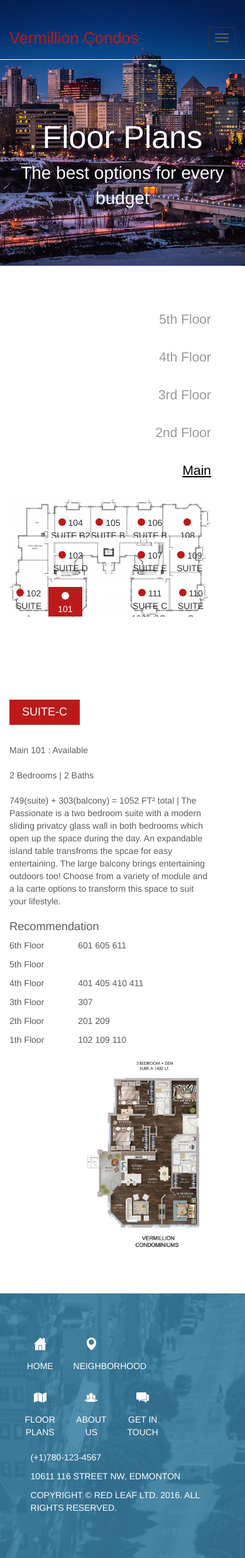
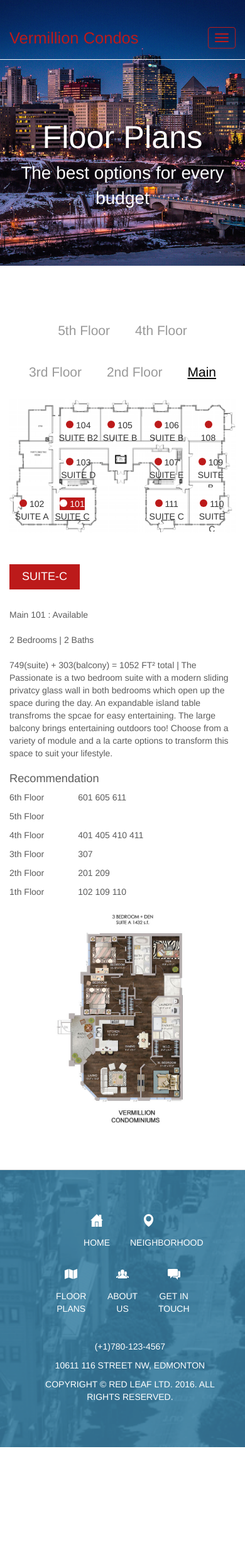
Before and after one commit to leyuan/Vermillion, a PHP site: page /floor-plan.php in a window 390 px wide. Shown: the whole page at 63% size. After the commit the page ends 2298 px from the top, so only its background shows below. Run offline with PHP 8.4, Linux system fonts and the light colour scheme; some libraries are stand-ins or nearby versions.

Commit message:
mobile stylings

```diff
--- a/assets/css/vermillion.css
+++ b/assets/css/vermillion.css
@@ -128,7 +128,11 @@ p {
 }
 
 .navbar-inverse .navbar-toggle .icon-bar {
-  background-color: #5C5C5C;
+  background-color: #BC1A1A !important;
+}
+
+.navbar-inverse .navbar-toggle {
+	border-color: #BC1A1A !important;
 }
 
 .navbar-inverse .navbar-nav>.active>a, .navbar-inverse .navbar-nav>.active>a:hover, .navbar-inverse .navbar-nav>.active>a:focus {
@@ -141,10 +145,10 @@ p {
   background-color: transparent;
 }
 
-.navbar-inverse .navbar-toggle:hover, .navbar-inverse .navbar-toggle:focus {
+/*.navbar-inverse .navbar-toggle:hover, .navbar-inverse .navbar-toggle:focus {
   background-color: #BC1A1A;
   border-color: transparent;
-}
+}*/
 
 .btn-trans {
 	background-color: transparent;
@@ -208,9 +212,8 @@ p {
 }
 
 #footer .info	{
-	margin-top: 0 auto;
+	margin-top: 20px;
 	padding-left: 7%;
-	text-align: left;
 	color: white;
 }
 
@@ -285,7 +288,7 @@ p {
 	display: inline-block;
 	padding: 10px;
 	width: 60%;
-	height: 170px;
+	/*height: 170px;*/
 	border: 8px solid;
 	background-color: rgba(35, 35, 37, 0.6);
 
@@ -673,7 +676,7 @@ p {
 }
 
 .suite-text-container {
-	padding-top: 80px;
+	padding-top: 50px;
 	float: right;
 }
 
@@ -1005,7 +1008,6 @@ input:checked + label {
   margin: 0 10px;
 }
 
-
 #map-area {
     position: relative;
 }
@@ -1020,20 +1022,70 @@ input:checked + label {
     width: 100%;
 }
 
-@media screen and (max-width: 650px) {
+sqt {
+	display: block;
+}
+
+@media screen and (max-width: 768px) {
   label {
-    font-size: 0;
+    font-size: 1em;
   }
-  label:before {
-    margin: 0;
-    font-size: 18px;
-  }
+
   .small-show {
   	display: block;
   }
+
   #footer .container {
   	width: 95%;
+  	text-align: center !important;
   }
+
+  .home-jumbotron > div > .head {
+  	width: 90%;
+	}
+
+	.navbar-nav > li {
+		border: 1px solid;
+		background: grey
+	}
+
+	.tab-content {
+		padding-left: 0;
+	}
+
+	.home-jumbotron > div > .head > h2 {
+		font-size: 2em;
+	}
+
+	.suite-intro-container, .fp-fp-container  {
+		padding-right: 0;
+	}
+
+	.suite-image {
+		float: none;
+	}
+
+	.floor-selector-container > ul {
+		text-align: center;
+	}
+
+	.floor-selector-container > ul > li {
+    margin-bottom: 30px;
+    display: inline-block;
+    margin: 18px;
+  }
+
+  sqt {
+  	display: none;
+  }
+
+  .suite-clickable.active > span {
+  	padding: 0;
+	}
+
+	.suite-text-container {
+		padding-top: 0;
+	}
 }
 
 @media screen and (max-width: 400px) {
--- a/floor-plan.php
+++ b/floor-plan.php
@@ -72,8 +72,8 @@
 									<span class="status-available"></span>
 									<span class="suite-number">104</span>
 								</span><br />
-								SUITE B2 <br />
-								970 SQ. FT.
+								SUITE B2
+								<sqt>970 SQ. FT.</sqt>
 							</p>
 						</span>
 						<span class="col-three">
@@ -82,8 +82,8 @@
 									<span class="status-available"></span>
 									<span class="suite-number">105</span>
 								</span><br />
-								SUITE B <br />
-								970 SQ. FT.
+								SUITE B
+								<sqt>970 SQ. FT.</sqt>
 							</p>
 						</span>
 						<span class="col-four">
@@ -92,8 +92,8 @@
 									<span class="status-available"></span>
 									<span class="suite-number">106</span>
 								</span><br />
-								SUITE B <br />
-								970 SQ. FT.
+								SUITE B
+								<sqt>970 SQ. FT.</sqt>
 							</p>
 						</span>
 						<span class="col-five">
@@ -102,8 +102,8 @@
 									<span class="status-available"></span>
 									<span class="suite-number">108</span>
 								</span><br />
-								SUITE C4 <br />
-								1085 SQ. FT.
+								SUITE C4
+								<sqt>1085 SQ. FT.</sqt>
 							</p>
 						</span>
 					</div>
@@ -116,8 +116,8 @@
 									<span class="status-available"></span>
 									<span class="suite-number">103</span>
 								</span><br />
-								SUITE D <br />
-								841 SQ. FT.
+								SUITE D
+								<sqt>841 SQ. FT.</sqt>
 							</p>
 						</span>
 						<span class="col-four">
@@ -126,8 +126,8 @@
 									<span class="status-available"></span>
 									<span class="suite-number">107</span>
 								</span><br />
-								SUITE E <br />
-								686 SQ. FT.
+								SUITE E
+								<sqt>686 SQ. FT.</sqt>
 							</p>
 						</span>
 						<span class="col-five"><p class="suite-clickable">
@@ -136,8 +136,8 @@
 									<span class="status-available"></span>
 									<span class="suite-number">109</span>
 								</span><br />
-								SUITE B <br />
-								970 SQ. FT.
+								SUITE B
+								<sqt>970 SQ. FT.</sqt>
 							</p>
 						</span>
 					</div>
@@ -148,8 +148,8 @@
 									<span class="status-available"></span>
 									<span class="suite-number">102</span>
 								</span><br />
-								SUITE A <br />
-								1420 SQ. FT.
+								SUITE A
+								<sqt>1420 SQ. FT.</sqt>
 							</p>
 						</span>
 						<span class="col-two">
@@ -158,8 +158,8 @@
 									<span class="status-available"></span>
 									<span class="suite-number">101</span>
 								</span><br/>
-								SUITE C <br />
-								1085 SQ. FT.
+								SUITE C
+								<sqt>1085 SQ. FT.</sqt>
 							</p>
 						</span>
 						<span class="col-three">
@@ -171,8 +171,8 @@
 									<span class="status-available"></span>
 									<span class="suite-number">111</span>
 								</span><br />
-								SUITE C <br />
-								1085 SQ. FT.
+								SUITE C
+								<sqt>1085 SQ. FT.</sqt>
 							</p>
 						</span>
 						<span class="col-five">
@@ -181,8 +181,8 @@
 									<span class="status-available"></span>
 									<span class="suite-number">110</span>
 								</span><br />
-								SUITE C <br />
-								1085 SQ. FT.
+								SUITE C
+								<sqt>1085 SQ. FT.</sqt>
 							</p>
 						</span>
 					</div>
@@ -210,8 +210,8 @@
 									<span class="status-available"></span>
 									<span class="suite-number">206</span>
 								</span><br />
-								SUITE B2 <br />
-								970 SQ. FT.
+								SUITE B2
+								<sqt>970 SQ. FT.</sqt>
 							</p>
 						</span>
 						<span class="col-three">
@@ -220,8 +220,8 @@
 									<span class="status-available"></span>
 									<span class="suite-number">207</span>
 								</span><br />
-								SUITE B <br />
-								970 SQ. FT.
+								SUITE B
+								<sqt>970 SQ. FT.</sqt>
 							</p>
 						</span>
 						<span class="col-four">
@@ -230,8 +230,8 @@
 									<span class="status-available"></span>
 									<span class="suite-number">208</span>
 								</span><br />
-								SUITE B <br />
-								970 SQ. FT.
+								SUITE B
+								<sqt>970 SQ. FT.</sqt>
 							</p>
 						</span>
 						<span class="col-five">
@@ -240,8 +240,8 @@
 									<span class="status-available"></span>
 									<span class="suite-number">209</span>
 								</span><br />
-								SUITE C4 <br />
-								1085 SQ. FT.
+								SUITE C4
+								<sqt>1085 SQ. FT.</sqt>
 							</p>
 						</span>
 					</div>
@@ -252,8 +252,8 @@
 									<span class="status-available"></span>
 									<span class="suite-number">204</span>
 								</span><br />
-								SUITE B <br />
-								970 SQ. FT.
+								SUITE B
+								<sqt>970 SQ. FT.</sqt>
 							</p>
 						</span>
 						<span class="col-two">
@@ -262,8 +262,8 @@
 									<span class="status-available"></span>
 									<span class="suite-number">203</span>
 								</span><br />
-								SUITE D <br />
-								841 SQ. FT.
+								SUITE D
+								<sqt>841 SQ. FT.</sqt>
 							</p>
 						</span>
 						<span class="col-four">
@@ -282,8 +282,8 @@
 									<span class="status-available"></span>
 									<span class="suite-number">210</span>
 								</span><br />
-								SUITE B <br />
-								970 SQ. FT.
+								SUITE B
+								<sqt>970 SQ. FT.</sqt>
 							</p>
 						</span>
 					</div>
@@ -294,8 +294,8 @@
 									<span class="status-available"></span>
 									<span class="suite-number">202</span>
 								</span><br />
-								SUITE C <br />
-								1085 SQ. FT.
+								SUITE C
+								<sqt>1085 SQ. FT.</sqt>
 							</p>
 						</span>
 						<span class="col-two">
@@ -304,8 +304,8 @@
 									<span class="status-available"></span>
 									<span class="suite-number">201</span>
 								</span><br />
-								SUITE C <br />
-								1085 SQ. FT.
+								SUITE C
+								<sqt>1085 SQ. FT.</sqt>
 							</p>
 						</span>
 						<span class="col-three">
@@ -317,8 +317,8 @@
 									<span class="status-available"></span>
 									<span class="suite-number">213</span>
 								</span><br />
-								SUITE C <br />
-								1085 SQ. FT.
+								SUITE C
+								<sqt>1085 SQ. FT.</sqt>
 							</p>
 						</span>
 						<span class="col-five">
@@ -327,8 +327,8 @@
 									<span class="status-available"></span>
 									<span class="suite-number">212</span>
 								</span><br />
-								SUITE C <br />
-								1085 SQ. FT.
+								SUITE C
+								<sqt>1085 SQ. FT.</sqt>
 							</p>
 						</span>
 					</div>
@@ -356,8 +356,8 @@
 									<span class="status-available"></span>
 									<span class="suite-number">306</span>
 								</span><br />
-								SUITE B2 <br />
-								970 SQ. FT.
+								SUITE B2
+								<sqt>970 SQ. FT.</sqt>
 							</p>
 						</span>
 						<span class="col-three">
@@ -366,8 +366,8 @@
 									<span class="status-available"></span>
 									<span class="suite-number">307</span>
 								</span><br />
-								SUITE B <br />
-								970 SQ. FT.
+								SUITE B
+								<sqt>970 SQ. FT.</sqt>
 							</p>
 						</span>
 						<span class="col-four">
@@ -376,8 +376,8 @@
 									<span class="status-available"></span>
 									<span class="suite-number">308</span>
 								</span><br />
-								SUITE B <br />
-								970 SQ. FT.
+								SUITE B
+								<sqt>970 SQ. FT.</sqt>
 							</p>
 						</span>
 						<span class="col-five">
@@ -386,8 +386,8 @@
 									<span class="status-available"></span>
 									<span class="suite-number">309</span>
 								</span><br />
-								SUITE C4 <br />
-								1085 SQ. FT.
+								SUITE C4
+								<sqt>1085 SQ. FT.</sqt>
 							</p>
 						</span>
 					</div>
@@ -398,8 +398,8 @@
 									<span class="status-available"></span>
 									<span class="suite-number">304</span>
 								</span><br />
-								SUITE B <br />
-								970 SQ. FT.
+								SUITE B
+								<sqt>970 SQ. FT.</sqt>
 							</p>
 						</span>
 						<span class="col-two">
@@ -408,8 +408,8 @@
 									<span class="status-available"></span>
 									<span class="suite-number">303</span>
 								</span><br />
-								SUITE D <br />
-								841 SQ. FT.
+								SUITE D
+								<sqt>841 SQ. FT.</sqt>
 							</p>
 						</span>
 						<span class="col-four">
@@ -428,8 +428,8 @@
 									<span class="status-available"></span>
 									<span class="suite-number">310</span>
 								</span><br />
-								SUITE B <br />
-								970 SQ. FT.
+								SUITE B
+								<sqt>970 SQ. FT.</sqt>
 							</p>
 						</span>
 					</div>
@@ -440,8 +440,8 @@
 									<span class="status-available"></span>
 									<span class="suite-number">302</span>
 								</span><br />
-								SUITE C <br />
-								1085 SQ. FT.
+								SUITE C
+								<sqt>1085 SQ. FT.</sqt>
 							</p>
 						</span>
 						<span class="col-two">
@@ -450,8 +450,8 @@
 									<span class="status-available"></span>
 									<span class="suite-number">301</span>
 								</span><br />
-								SUITE C <br />
-								1085 SQ. FT.
+								SUITE C
+								<sqt>1085 SQ. FT.</sqt>
 							</p>
 						</span>
 						<span class="col-three">
@@ -463,8 +463,8 @@
 									<span class="status-available"></span>
 									<span class="suite-number">313</span>
 								</span><br />
-								SUITE C <br />
-								1085 SQ. FT.
+								SUITE C
+								<sqt>1085 SQ. FT.</sqt>
 							</p>
 						</span>
 						<span class="col-five">
@@ -473,8 +473,8 @@
 									<span class="status-available"></span>
 									<span class="suite-number">312</span>
 								</span><br />
-								SUITE C <br />
-								1085 SQ. FT.
+								SUITE C
+								<sqt>1085 SQ. FT.</sqt>
 							</p>
 						</span>
 					</div>
@@ -502,8 +502,8 @@
 									<span class="status-available"></span>
 									<span class="suite-number">406</span>
 								</span><br />
-								SUITE B2 <br />
-								970 SQ. FT.
+								SUITE B2
+								<sqt>970 SQ. FT.</sqt>
 							</p>
 						</span>
 						<span class="col-three">
@@ -512,8 +512,8 @@
 									<span class="status-available"></span>
 									<span class="suite-number">407</span>
 								</span><br />
-								SUITE B <br />
-								970 SQ. FT.
+								SUITE B
+								<sqt>970 SQ. FT.</sqt>
 							</p>
 						</span>
 						<span class="col-four">
@@ -522,8 +522,8 @@
 									<span class="status-available"></span>
 									<span class="suite-number">408</span>
 								</span><br />
-								SUITE B <br />
-								970 SQ. FT.
+								SUITE B
+								<sqt>970 SQ. FT.</sqt>
 							</p>
 						</span>
 						<span class="col-five">
@@ -532,8 +532,8 @@
 									<span class="status-available"></span>
 									<span class="suite-number">409</span>
 								</span><br />
-								SUITE C4 <br />
-								1085 SQ. FT.
+								SUITE C4
+								<sqt>1085 SQ. FT.</sqt>
 							</p>
 						</span>
 					</div>
@@ -544,8 +544,8 @@
 									<span class="status-available"></span>
 									<span class="suite-number">404</span>
 								</span><br />
-								SUITE B <br />
-								970 SQ. FT.
+								SUITE B
+								<sqt>970 SQ. FT.</sqt>
 							</p>
 						</span>
 						<span class="col-two">
@@ -554,8 +554,8 @@
 									<span class="status-available"></span>
 									<span class="suite-number">403</span>
 								</span><br />
-								SUITE D <br />
-								841 SQ. FT.
+								SUITE D
+								<sqt>841 SQ. FT.</sqt>
 							</p>
 						</span>
 						<span class="col-four">
@@ -574,8 +574,8 @@
 									<span class="status-available"></span>
 									<span class="suite-number">410</span>
 								</span><br />
-								SUITE B <br />
-								970 SQ. FT.
+								SUITE B
+								<sqt>970 SQ. FT.</sqt>
 							</p>
 						</span>
 					</div>
@@ -586,8 +586,8 @@
 									<span class="status-available"></span>
 									<span class="suite-number">402</span>
 								</span><br />
-								SUITE C <br />
-								1085 SQ. FT.
+								SUITE C
+								<sqt>1085 SQ. FT.</sqt>
 							</p>
 						</span>
 						<span class="col-two">
@@ -596,8 +596,8 @@
 									<span class="status-available"></span>
 									<span class="suite-number">401</span>
 								</span><br />
-								SUITE C <br />
-								1085 SQ. FT.
+								SUITE C
+								<sqt>1085 SQ. FT.</sqt>
 							</p>
 						</span>
 						<span class="col-three">
@@ -609,8 +609,8 @@
 									<span class="status-available"></span>
 									<span class="suite-number">413</span>
 								</span><br />
-								SUITE C <br />
-								1085 SQ. FT.
+								SUITE C
+								<sqt>1085 SQ. FT.</sqt>
 							</p>
 						</span>
 						<span class="col-five">
@@ -619,8 +619,8 @@
 									<span class="status-available"></span>
 									<span class="suite-number">412</span>
 								</span><br />
-								SUITE C <br />
-								1085 SQ. FT.
+								SUITE C
+								<sqt>1085 SQ. FT.</sqt>
 							</p>
 						</span>
 					</div>
@@ -638,8 +638,8 @@
 									<span class="status-available"></span>
 									<span class="suite-number">505</span>
 								</span><br />
-								SUITE C2 <br />
-								1085 SQ. FT.
+								SUITE C2
+								<sqt>1085 SQ. FT.</sqt>
 							</p>
 						</span>
 						<span class="col-two">
@@ -648,8 +648,8 @@
 									<span class="status-available"></span>
 									<span class="suite-number">506</span>
 								</span><br />
-								SUITE B2 <br />
-								970 SQ. FT.
+								SUITE B2
+								<sqt>970 SQ. FT.</sqt>
 							</p>
 						</span>
 						<span class="col-three">
@@ -658,8 +658,8 @@
 									<span class="status-available"></span>
 									<span class="suite-number">507</span>
 								</span><br />
-								SUITE B1 <br />
-								970 SQ. FT.
+								SUITE B1
+								<sqt>970 SQ. FT.</sqt>
 							</p>
 						</span>
 						<span class="col-four">
@@ -668,8 +668,8 @@
 									<span class="status-available"></span>
 									<span class="suite-number">508</span>
 								</span><br />
-								SUITE B1 <br />
-								970 SQ. FT.
+								SUITE B1
+								<sqt>970 SQ. FT.</sqt>
 							</p>
 						</span>
 						<span class="col-five">
@@ -678,8 +678,8 @@
 									<span class="status-available"></span>
 									<span class="suite-number">509</span>
 								</span><br />
-								SUITE C2 <br />
-								1085 SQ. FT.
+								SUITE C2
+								<sqt>1085 SQ. FT.</sqt>
 							</p>
 						</span>
 					</div>
@@ -690,8 +690,8 @@
 									<span class="status-available"></span>
 									<span class="suite-number">504</span>
 								</span><br />
-								SUITE B1 <br />
-								970 SQ. FT.
+								SUITE B1
+								<sqt>970 SQ. FT.</sqt>
 							</p>
 						</span>
 						<span class="col-two">
@@ -700,8 +700,8 @@
 									<span class="status-available"></span>
 									<span class="suite-number">503</span>
 								</span><br />
-								SUITE D <br />
-								841 SQ. FT.
+								SUITE D
+								<sqt>841 SQ. FT.</sqt>
 							</p>
 						</span>
 						<span class="col-four">
@@ -720,8 +720,8 @@
 									<span class="status-available"></span>
 									<span class="suite-number">510</span>
 								</span><br />
-								SUITE B1 <br />
-								970 SQ. FT.
+								SUITE B1
+								<sqt>970 SQ. FT.</sqt>
 							</p>
 						</span>
 					</div>
@@ -732,8 +732,8 @@
 									<span class="status-available"></span>
 									<span class="suite-number">502</span>
 								</span><br />
-								SUITE C2 <br />
-								1085 SQ. FT.
+								SUITE C2
+								<sqt>1085 SQ. FT.</sqt>
 							</p>
 						</span>
 						<span class="col-two">
@@ -742,8 +742,8 @@
 									<span class="status-available"></span>
 									<span class="suite-number">501</span>
 								</span><br />
-								SUITE C2 <br />
-								1085 SQ. FT.
+								SUITE C2
+								<sqt>1085 SQ. FT.</sqt>
 							</p>
 						</span>
 						<span class="col-three">
@@ -755,8 +755,8 @@
 									<span class="status-available"></span>
 									<span class="suite-number">513</span>
 								</span><br />
-								SUITE C2 <br />
-								1085 SQ. FT.
+								SUITE C2
+								<sqt>1085 SQ. FT.</sqt>
 							</p>
 						</span>
 						<span class="col-five">
@@ -765,8 +765,8 @@
 									<span class="status-available"></span>
 									<span class="suite-number">512</span>
 								</span><br />
-								SUITE C2 <br />
-								1085 SQ. FT.
+								SUITE C2
+								<sqt>1085 SQ. FT.</sqt>
 							</p>
 						</span>
 					</div>
```
Also changed, not shown: other parts of floor-plan.php (+14 -14 lines).
